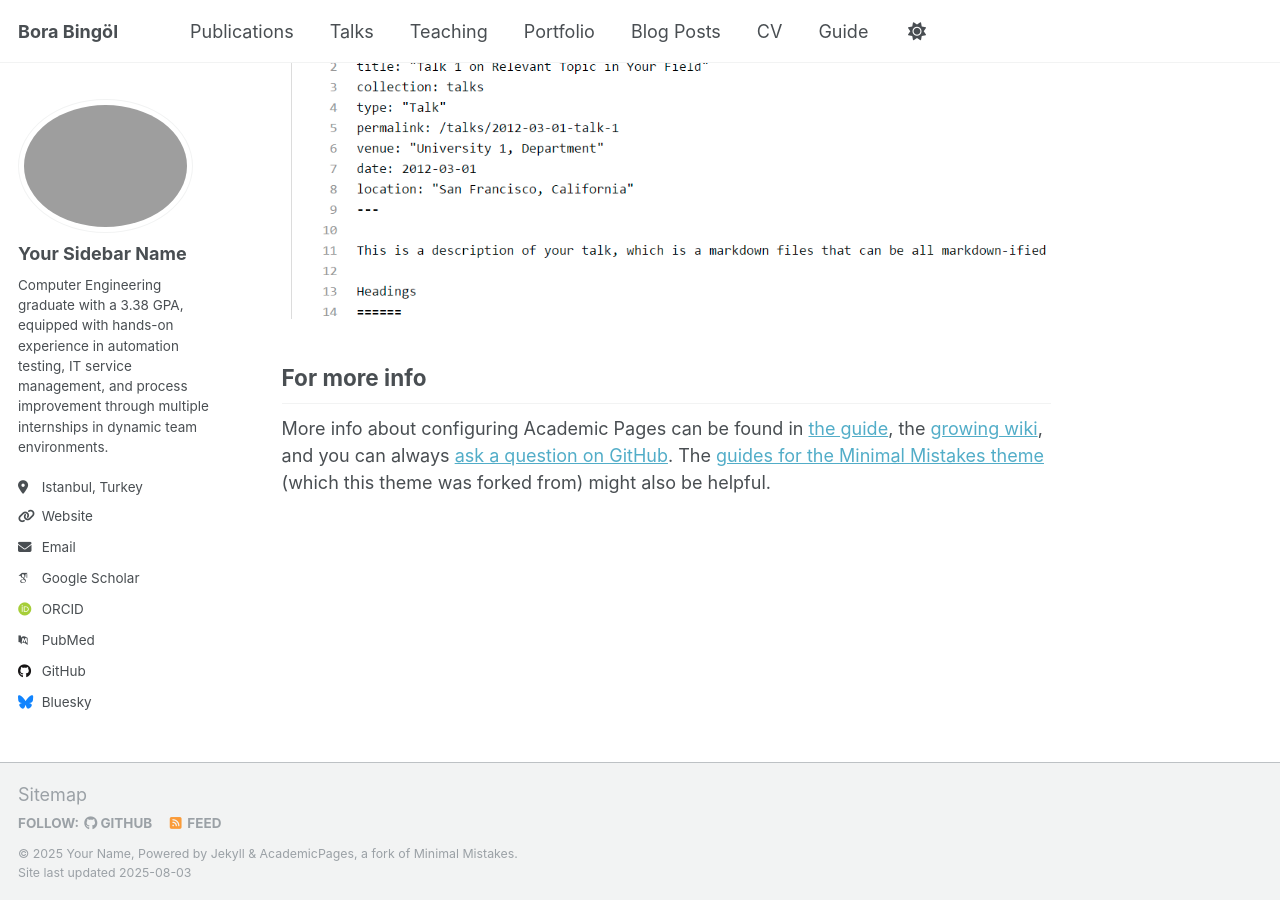
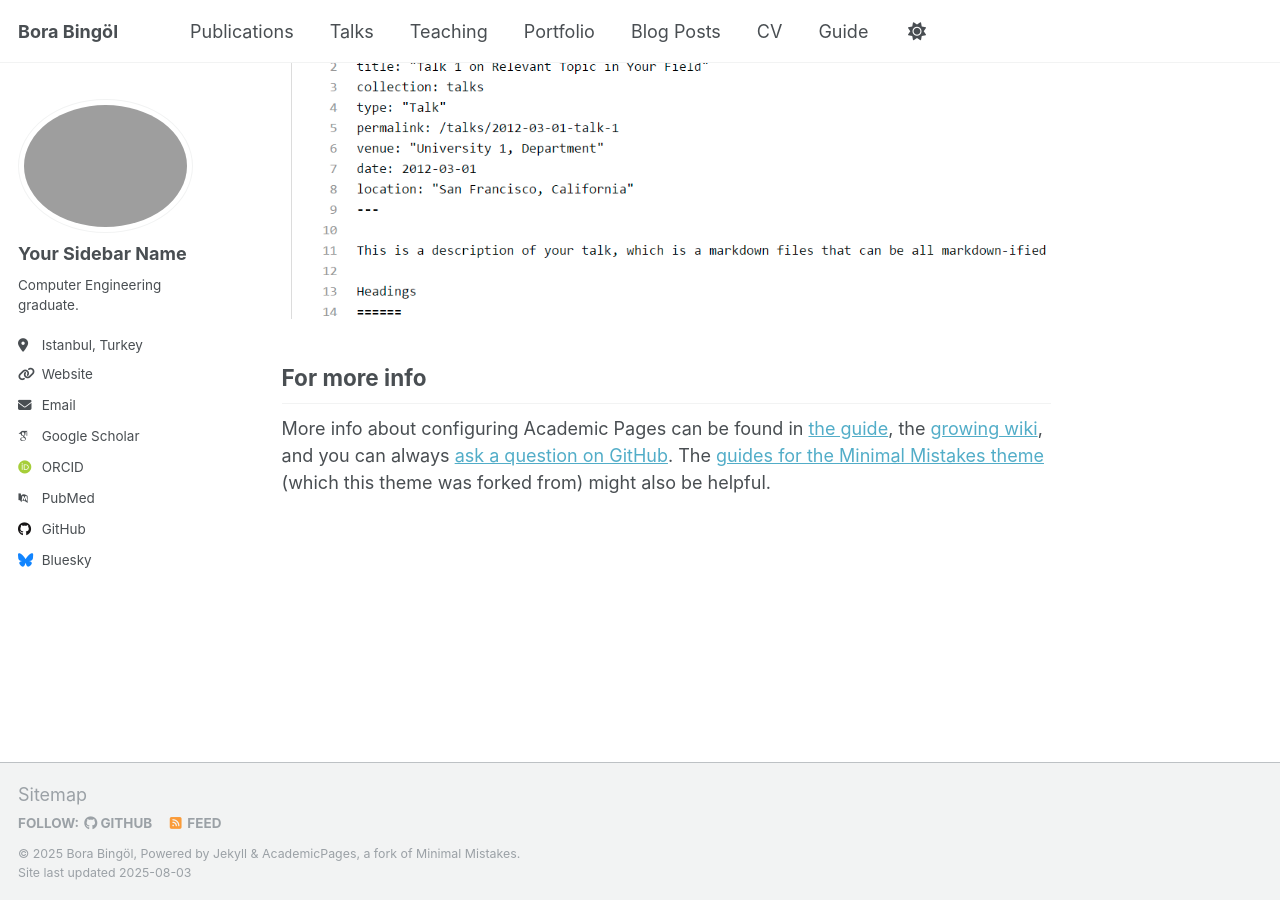
Before and after one commit to borabingol/borabingol.github.io, a Jekyll site: the page built from _pages/about.md, in a window 1280 px wide and 900 px high, scrolled down 2880 px. Built offline with Jekyll 4.4.1, drawn with Linux system fonts in a browser that asks for light colours; some web fonts are replaced; a script that is not in the unit is left out.

Commit message:
Update _config.yml

```diff
--- a/_config.yml
+++ b/_config.yml
@@ -11,11 +11,11 @@ locale                   : "en-US"
 site_theme               : "default"
 title                    : "Bora Bingöl"
 title_separator          : "-"
-name                     : &name "Your Name"
+name                     : &name "Bora Bingöl"
 description              : &description "personal description"
-url                      : https://academicpages.github.io # the base hostname & protocol for your site e.g. "https://[your GitHub username].github.io" or if you already have some other page hosted on Github then use "https://[your GitHub username].github.io/[Your Repo Name]"
+url                      :
 baseurl                  : "" # the subpath of your site, e.g. "/blog"
-repository               : "academicpages/academicpages.github.io"
+repository               : "borabingol/borabingol.github.io"
 
 # Site Author - The following control what appear as part of the author content on the side bar.
 #               If a field is blank the icon and link will not appear, otherwise it will be shown.
@@ -25,7 +25,7 @@ author:
   #avatar           : "profile.png"
   name             : "Your Sidebar Name"
   #pronouns         : # example: "she/her"
-  bio              : "Computer Engineering graduate with a 3.38 GPA, equipped with hands-on experience in automation testing, IT service management, and process improvement through multiple internships in dynamic team environments."
+  bio              : "Computer Engineering graduate."
   location         : "Istanbul, Turkey"
   #employer         : "Red Brick University"
   uri              : "https://borabingol.github.io/"
```
